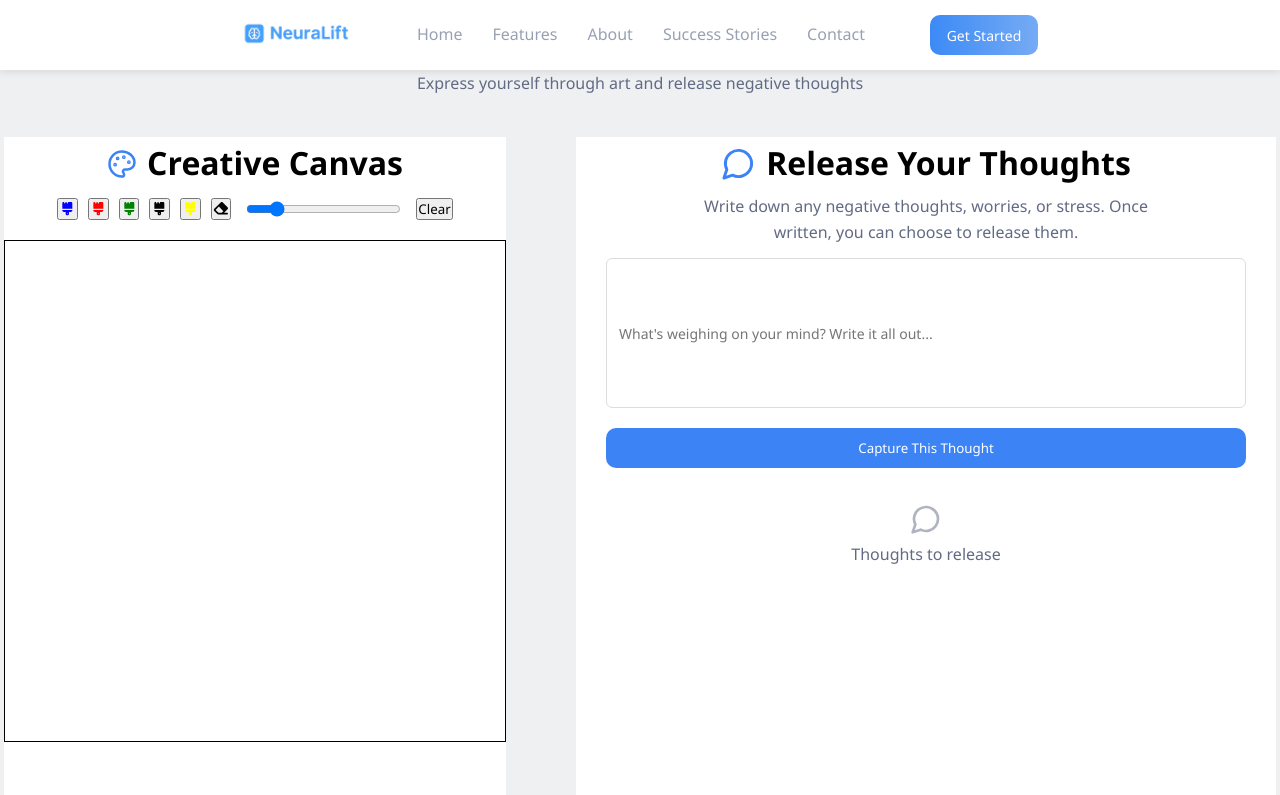
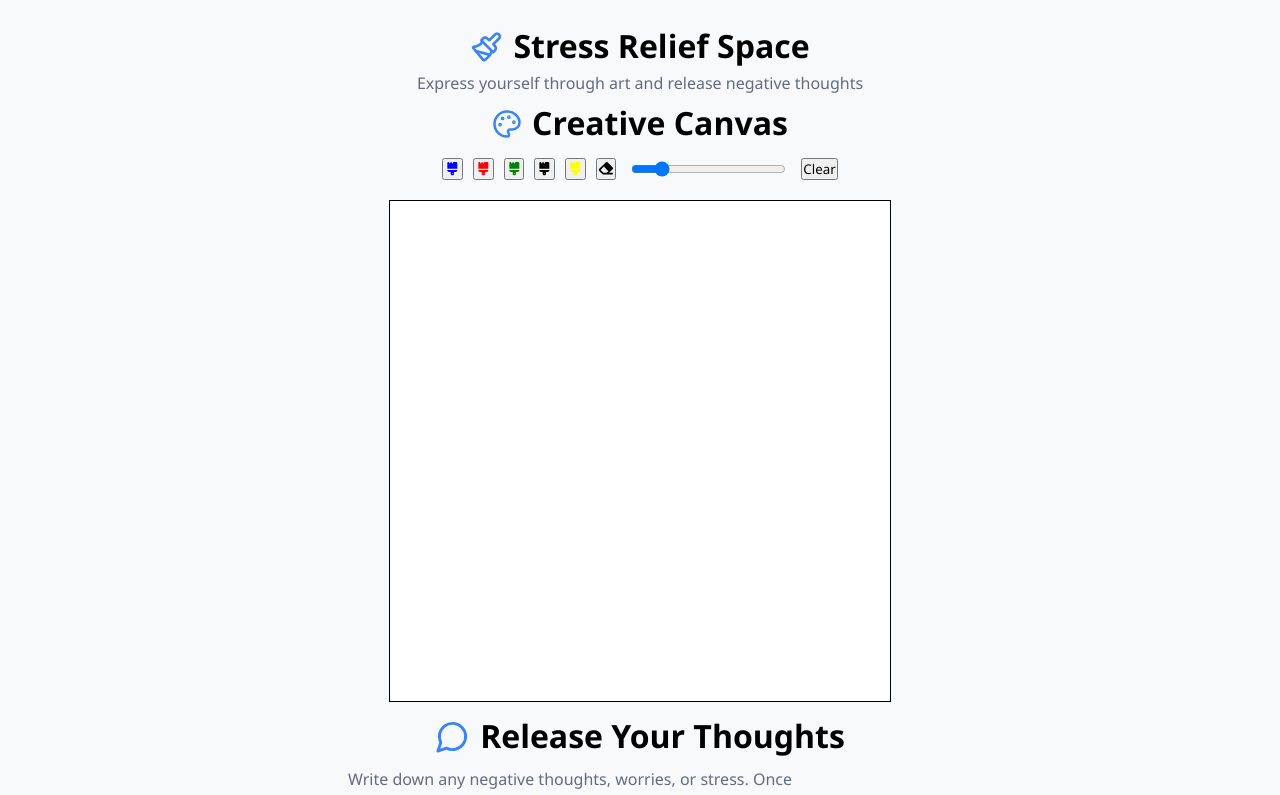
Before and after one commit to ghinashour/NeuraLift, a React (Create React App) app in the folder frontend/: page /stressRelief in a window 1280 px wide. Shown: the top 795 px of the page. Built offline with nearby package versions, Linux system fonts and the light colour scheme.

Commit message:
refining the stress relief space

```diff
--- a/frontend/src/App.js
+++ b/frontend/src/App.js
@@ -17,7 +17,6 @@ function App() {
   return (
     <Router>
       <TaskProvider>
-        <Navbar />
         <Routes>
           {/* Landing page */}
           <Route
@@ -37,7 +36,7 @@ function App() {
 
           {/* Other pages inside Layout */}
           <Route>
-            <Route path="taskmanager" element={<TaskManagerPage />} />
+            <Route path="taskManager" element={<TaskManagerPage />} />
             <Route path="stressRelief" element={<StressRelief />} />
           </Route>
         </Routes>
--- a/frontend/src/layouts/example.js
+++ /dev/null
@@ -1 +0,0 @@
-//currently empty
--- a/frontend/src/pages/StressReliefSpace/StressReliefSpace.js
+++ b/frontend/src/pages/StressReliefSpace/StressReliefSpace.js
@@ -1,5 +1,5 @@
 import { useState } from "react";
-import "./StressReliefSpace.css";
+import "./StressReliefSpace";
 import Whiteboard from "./WhiteBoard";
 
 const StressRelief = () => {
```
